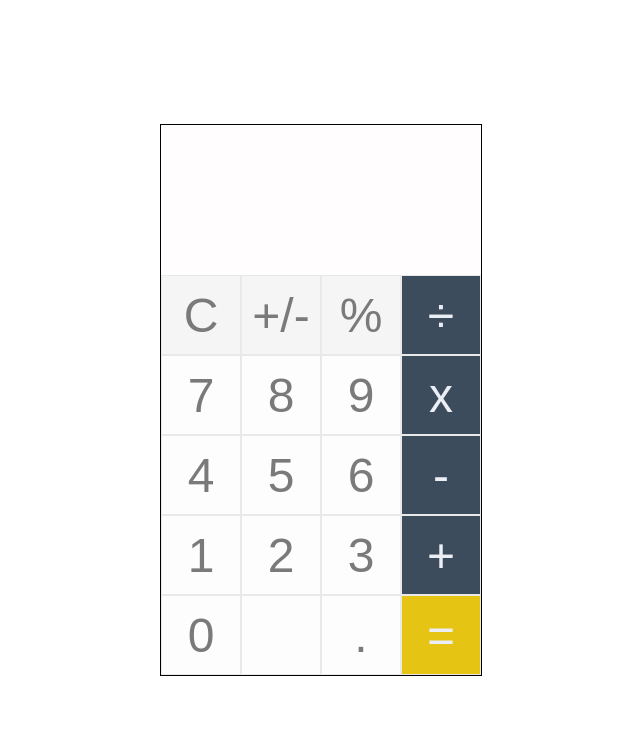
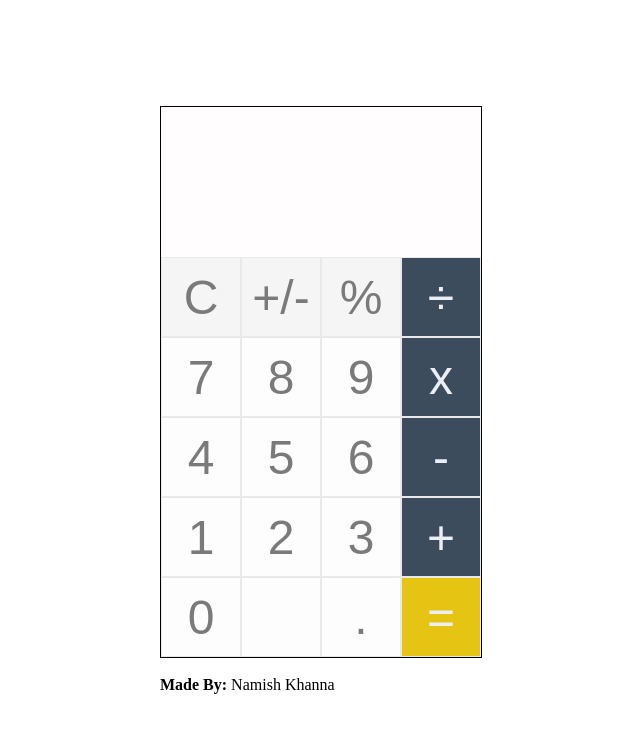
Before and after one commit to namishkhanna/calculator_using_html, a plain HTML site: page index.html in a window 1280 px wide. Shown: the whole page, without its empty margins (319-959 px from the left). Drawn offline with Linux system fonts and the light colour scheme.

Commit message:
Calculator

```diff
--- a/index.html
+++ b/index.html
@@ -7,6 +7,7 @@
     </head>
 
     <body>
+        <div>
             <div class="calculator">
 
                 <div class="screen">
@@ -37,6 +38,11 @@
 
             </div>
 
+            <br>
+
+            <p><b>Made By: </b>Namish Khanna</p>
+        </div>
+
         <script src="calculator.js"></script>
 
     </body>
```
Lines whose indentation alone changed are shown as unchanged.
